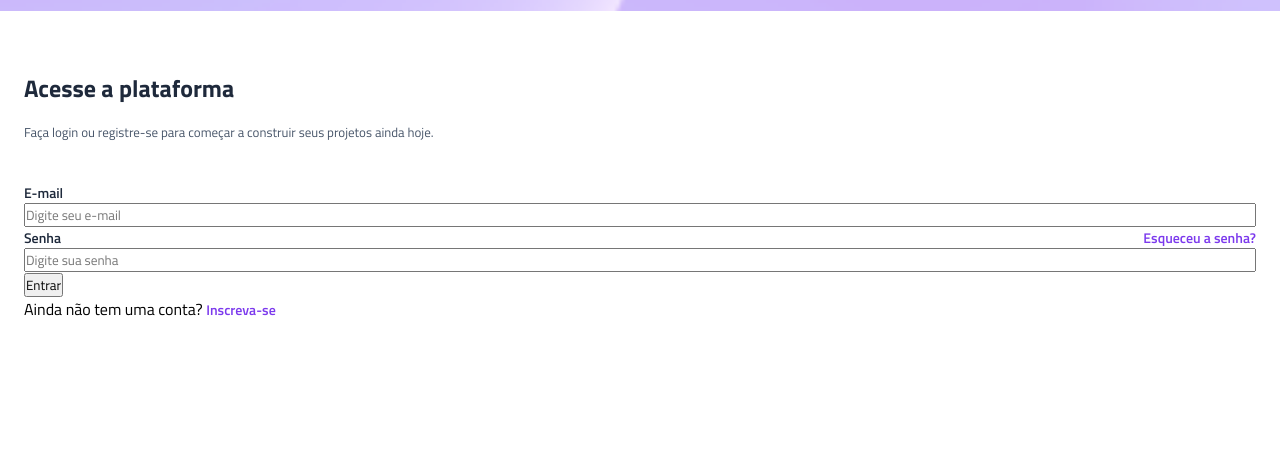
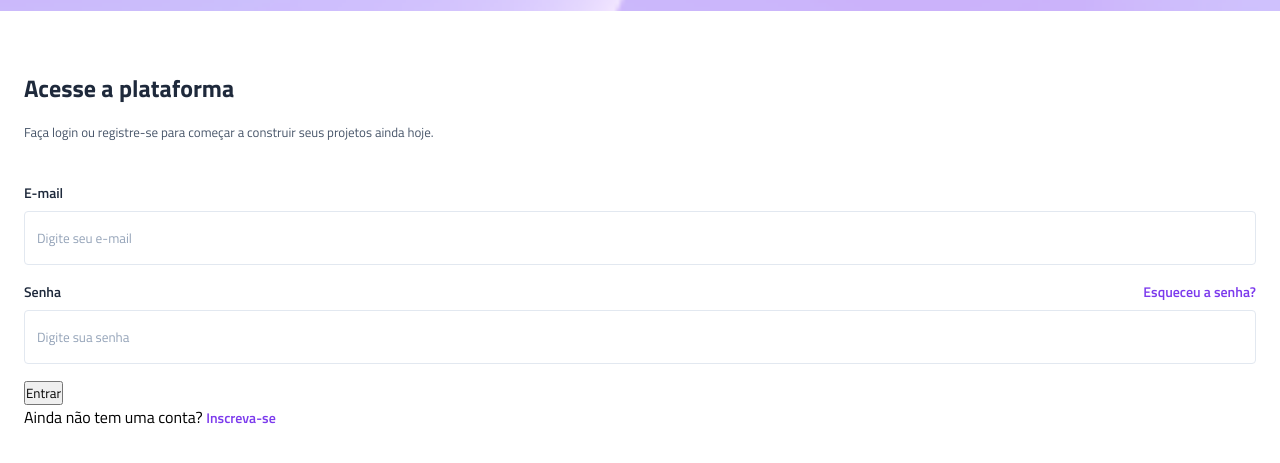
Before and after one commit to Gabriel-Scuoteguazza-12ATE/projeto-vertigo, a plain HTML site: page index.html in a window 1280 px wide. Shown: the part 123-586 px from the top of the page. Drawn offline with Linux system fonts and the light colour scheme.

Commit message:
Estilização da input

```diff
--- a/style.css
+++ b/style.css
@@ -7,6 +7,8 @@
 :root {
     --gray-800: #1E293B;
     --gray-600: #475569;
+    --gray-400: #94A3B8;
+    --gray-200: #E2E8F0;
     --purple: #7C3AED;
 }
 
@@ -45,6 +47,8 @@ main {
 .input-box {
     display: flex;
     flex-direction: column;
+    gap: 0.5rem;
+    margin-bottom: 1rem;
 }
 
 .input-box div {
@@ -59,6 +63,22 @@ main {
     font-weight: 600;
 }
 
+.login input {
+    padding: 1rem 0.75rem;
+    border: 1px solid var(--gray-200);
+    border-radius: 0.25rem;
+    color: var(--gray-800);
+}
+
+.login input::placeholder {
+    color: var(--gray-400);
+}
+
+.login input:hover,
+.login input:focus {
+    outline: 1px solid var(--purple);
+}
+
 .login a {
     color: var(--purple);
     text-decoration: none;
```
